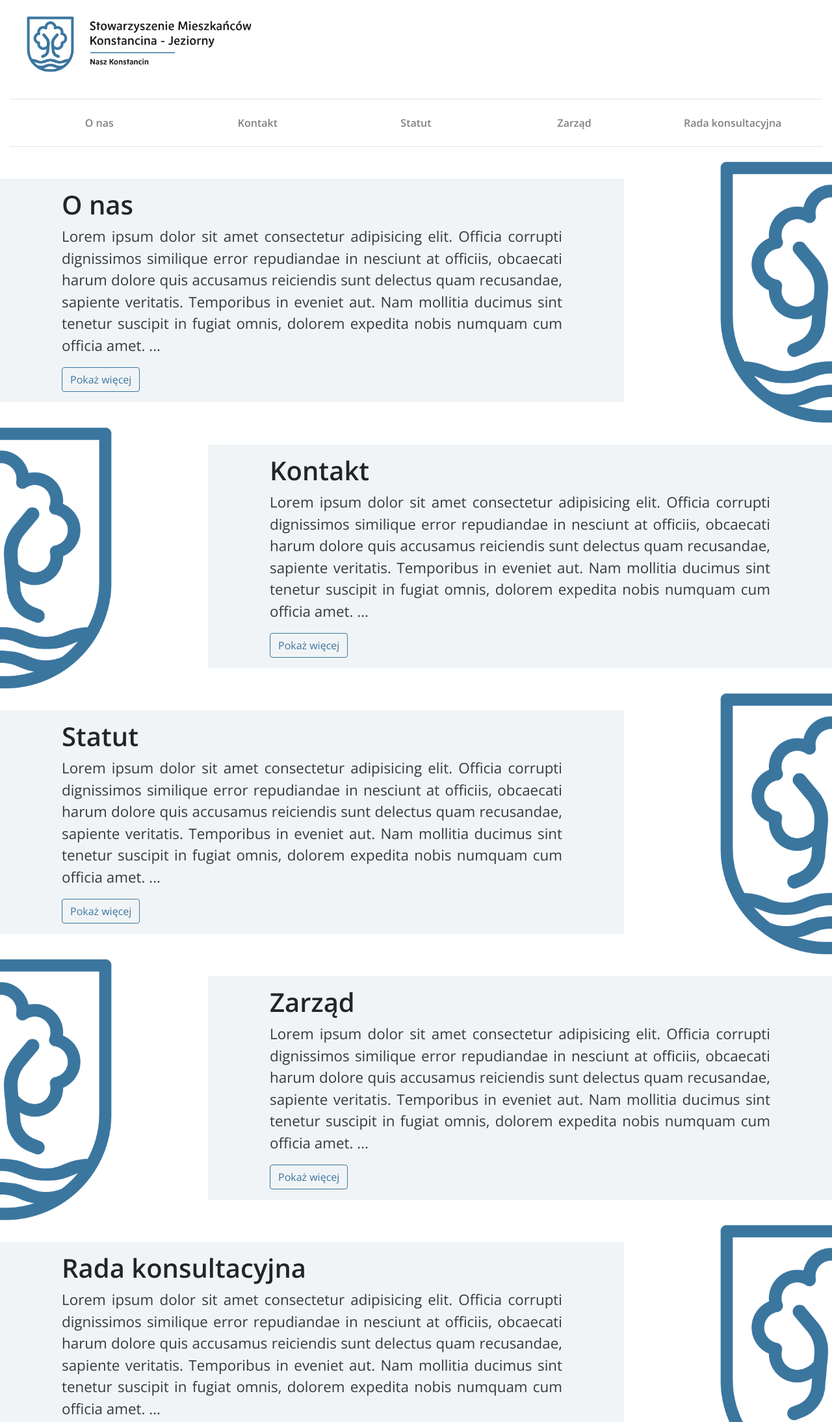
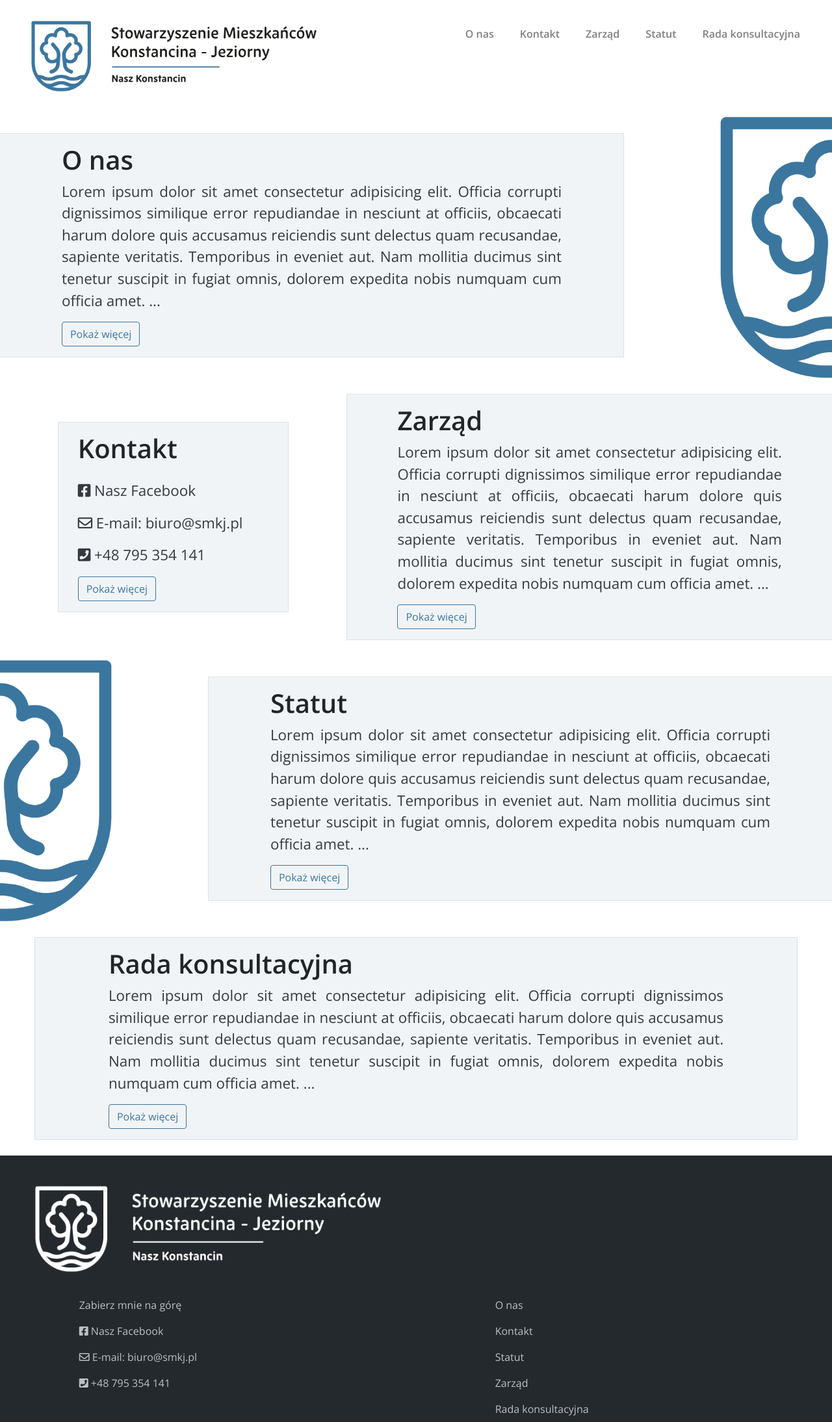
Before and after one commit to itsPachou/smkj-website, a plain HTML site: page index.html in a window 1280 px wide. Shown: the top 2188 px of the page at 65% size. Drawn offline with nearby package versions, Linux system fonts and the light colour scheme.

Commit message:
Change site's layout and cosmetics

```diff
--- a/index.html
+++ b/index.html
@@ -12,41 +12,35 @@
 </head>
 <body>
     <section id="brandSection" class="container-fluid px-3">
-        <div class="row align-items-left">
-            <div class="col-8 col-lg-5 col-xl-4">
+        <div class="row">
+            <div class="col-9 col-lg-6 col-xl-5">
                 <img src="smkj_logo_top.png" id="imgBrandLogo" class="img-fluid" alt="Logo Stowarzyszenia Mieszkańców">
             </div>
-            <div class="col-4 col-lg-7 col-xl-8">
-                <!--  -->
+            <div class="col-3 col-lg-6 col-xl-7 px-0 mx-0">
+                <nav class="navbar navbar-expand-lg navbar-light my-0 d-flex justify-content-end">
+                    <!-- <a class="navbar-brand d-lg-none" href="#"><img src="smkj_logo_nasz_konstancin.png" id="miniatureNavLogo" alt="Miniature navigation logo"></a> -->
+                    <button class="navbar-toggler mt-3 mt-md-4" type="button" data-toggle="collapse" data-target="#navbarCollapsingContent" aria-controls="navbarSupportedContent" aria-expanded="false" aria-label="Toggle navigation">
+                        <span class="navbar-toggler-icon"></span>
+                    </button>
+                    <div class="collapse navbar-collapse mt-lg-3 mt-xl-4 px-0 mx-0" id="navbarCollapsingContent">
+                        <ul class="navbar-nav w-100 justify-content-end px-0 mx-0">
+                            <li class="nav-item mr-xl-4"><a class="nav-link" href="#" onclick="smoothScroll(document.getElementById('onasContentSection'))">O nas</a></li>
+                            <li class="nav-item mr-xl-4"><a class="nav-link" href="#" onclick="smoothScroll(document.getElementById('kontaktContentSection'))">Kontakt</a></li>
+                            <li class="nav-item mr-xl-4"><a class="nav-link" href="#" onclick="smoothScroll(document.getElementById('kontaktContentSection'))">Zarząd</a></li>
+                            <li class="nav-item mr-xl-4"><a class="nav-link" href="#" onclick="smoothScroll(document.getElementById('statutContentSection'))">Statut</a></li>
+                            <li class="nav-item mr-xl-4"><a class="nav-link" href="#" onclick="smoothScroll(document.getElementById('radaContentSection'))">Rada konsultacyjna</a></li>
+                        </ul>
+                    </div>
+                </nav>
             </div>
         </div>
     </section>
-
-    <section id="navbarSection" class="container-fluid">
-        <hr>
-        <nav class="navbar navbar-expand-lg navbar-light py-0 my-0">
-            <a class="navbar-brand d-lg-none" href="#"><img src="smkj_logo_nasz_konstancin.png" id="miniatureNavLogo" alt="Miniature navigation logo"></a>
-            <button class="navbar-toggler" type="button" data-toggle="collapse" data-target="#navbarCollapsingContent" aria-controls="navbarSupportedContent" aria-expanded="false" aria-label="Toggle navigation">
-                <span class="navbar-toggler-icon"></span>
-            </button>
-            <div class="collapse navbar-collapse" id="navbarCollapsingContent">
-                <ul class="navbar-nav w-100 nav-justified">
-                    <li class="nav-item"><a class="nav-link" href="#" onclick="smoothScroll(document.getElementById('onasContentSection'))">O nas</a></li>
-                    <li class="nav-item"><a class="nav-link" href="#" onclick="smoothScroll(document.getElementById('kontaktContentSection'))">Kontakt</a></li>
-                    <li class="nav-item"><a class="nav-link" href="#" onclick="smoothScroll(document.getElementById('statutContentSection'))">Statut</a></li>
-                    <li class="nav-item"><a class="nav-link" href="#" onclick="smoothScroll(document.getElementById('zarzadContentSection'))">Zarząd</a></li>
-                    <li class="nav-item"><a class="nav-link" href="#" onclick="smoothScroll(document.getElementById('radaContentSection'))">Rada konsultacyjna</a></li>
-                </ul>
-            </div>
-        </nav>
-        <hr>
-    </section>
 <!-- O nas -->
-    <section class="container-fluid" id="onasContentSection">
+    <section class="container-fluid mb-lg-4" id="onasContentSection">
         <div class="row align-items-center">
-            <div class="col-lg-9 py-3 textBoxes">
+            <div class="col-lg-9 py-3 textBoxes border border-left-0">
                 <div class="row justify-content-center">
-                    <div class="col-md-8 col-lg-10">
+                    <div class="col-11 col-md-8 col-lg-10">
                         <!-- Card Title -->
                         <h1>O nas</h1>
                         <!-- Card Text -->
@@ -66,37 +60,59 @@
             </div>
         </div>
     </section>
-<!-- Kontakt -->
-    <section class="container-fluid" id="kontaktContentSection">
-        <div class="row align-items-center">
-            <div class="col-lg-9 order-1 order-lg-2 py-3 textBoxes">
+<!-- Kontakt/Zarzad -->
+    <section class="container-fluid mb-lg-4" id="kontaktContentSection">
+        <div class="row d-flex justify-content-center align-items-center">
+            <div class="col-12 col-lg-6 col-xl-5 justify-content-center">
                 <div class="row justify-content-center">
-                    <div class="col-md-8 col-lg-10">
+                    <div class="col-10 col-lg-9 col-xl-8 py-3 border textBoxes">
+                        <div class="row justify-content-center">
+                            <div class="col-11 col-md-8 col-lg-10 col-xl-11">
+                                <!-- Card Title -->
+                                <h1 class="mb-4">Kontakt</h1>
+                                <!-- Card Text -->
+                                <p class="mt-4"><a class="kontaktLink" href="https://www.facebook.com/pages/category/Non-Governmental-Organization--NGO-/Stowarzyszenie-Mieszka%C5%84c%C3%B3w-Konstancina-Jeziorny-Nasz-Konstancin-104018204784011/"><i class="fab fa-facebook-square"></i> Nasz Facebook</a></p>
+                                <p class="text-dark"><i class="far fa-envelope"></i> E-mail: biuro@smkj.pl</p>
+                                <p class="text-dark"><i class="fas fa-phone-square"></i> +48 795 354 141</p>
+                                <p class="text-dark">
+                                <!-- <span id="kontaktDots">...</span> -->
+                                <!-- <span id="kontaktMore">Lorem ipsum dolor sit amet consectetur adipisicing elit. Ex, soluta.</span> -->
+                                </p>
+                                <button onclick="kontaktReadMore()" type="button" id="kontaktBtn" class="btn btnReadMore">Pokaż więcej</button>
+                            </div>
+                        </div>
+                    </div>
+                </div>
+                <div class="d-flex justify-content-center">
+                        <img src="smkj_logo.png" id="emblemLogo" class="d-lg-none" alt="Logo miniature">
+                </div>
+            </div>
+            <div class="col-lg-6 col-xl-7 d-flex textBoxes border border-right-0 justify-content-center py-3">
+                <div class="row justify-content-center">
+                    <div class="col-11 col-md-8 col-lg-10">
                         <!-- Card Title -->
-                        <h1>Kontakt</h1>
+                        <h1>Zarząd</h1>
                         <!-- Card Text -->
                         <p class="text-dark text-justify">Lorem ipsum dolor sit amet consectetur adipisicing elit. Officia corrupti dignissimos similique error repudiandae in nesciunt at officiis, obcaecati harum dolore quis accusamus reiciendis sunt delectus quam recusandae, sapiente veritatis. Temporibus in eveniet aut. Nam mollitia ducimus sint tenetur suscipit in fugiat omnis, dolorem expedita nobis numquam cum officia amet.
-                        <span id="kontaktDots">...</span>
-                        <span id="kontaktMore">Lorem ipsum dolor sit amet consectetur adipisicing elit. Ex, soluta.</span>
+                        <span id="zarzadDots">...</span>
+                        <span id="zarzadMore">Lorem ipsum dolor sit amet consectetur adipisicing elit. Ex, soluta.</span>
                         </p>
-                        <button onclick="kontaktReadMore()" type="button" id="kontaktBtn" class="btn btnReadMore">Pokaż więcej</button>
+                        <button onclick="zarzadReadMore()" type="button" id="zarzadBtn" class="btn btnReadMore">Pokaż więcej</button>
                     </div>
                 </div>
             </div>
-            <div class="col-lg-3 order-2 order-lg-1 d-flex justify-content-lg-start justify-content-center px-0">
-                <!-- Half logo image -->
-                <img src="smkj_logo_side_right_sm.png" class="d-none d-lg-block img-fluid" alt="logo smkj">
+            <div class="d-flex justify-content-center">
                 <!-- Miniature logo at smaller viewports -->
                 <img src="smkj_logo.png" id="emblemLogo" class="d-lg-none" alt="Logo miniature">
             </div>
         </div>
     </section>
 <!-- Statut -->
-    <section class="container-fluid" id="statutContentSection">
+    <section class="container-fluid mb-lg-4" id="statutContentSection">
         <div class="row align-items-center">
-            <div class="col-lg-9 py-3 textBoxes">
+            <div class="col-lg-9 py-3 textBoxes border border-right-0 order-1 order-lg-2">
                 <div class="row justify-content-center">
-                    <div class="col-md-8 col-lg-10">
+                    <div class="col-11 col-md-8 col-lg-10">
                         <!-- Card Title -->
                         <h1>Statut</h1>
                         <!-- Card Text -->
@@ -108,32 +124,7 @@
                     </div>
                 </div>
             </div>
-            <div class="col-lg-3 d-flex justify-content-lg-end justify-content-center px-0">
-                <!-- Half logo image -->
-                <img src="smkj_logo_side_left_sm.png" class="d-none d-lg-block img-fluid" alt="logo smkj">
-                <!-- Miniature logo at smaller viewports -->
-                <img src="smkj_logo.png" id="emblemLogo" class="d-lg-none" alt="Logo miniature">
-            </div>
-        </div>
-    </section>
-<!-- Zarzad -->
-    <section class="container-fluid" id="zarzadContentSection">
-        <div class="row align-items-center">
-            <div class="col-lg-9 order-1 order-lg-2 py-3 textBoxes">
-                <div class="row justify-content-center">
-                    <div class="col-md-8 col-lg-10">
-                        <!-- Card Title -->
-                        <h1>Zarząd</h1>
-                        <!-- Card Text -->
-                        <p class="text-dark text-justify">Lorem ipsum dolor sit amet consectetur adipisicing elit. Officia corrupti dignissimos similique error repudiandae in nesciunt at officiis, obcaecati harum dolore quis accusamus reiciendis sunt delectus quam recusandae, sapiente veritatis. Temporibus in eveniet aut. Nam mollitia ducimus sint tenetur suscipit in fugiat omnis, dolorem expedita nobis numquam cum officia amet.
-                        <span id="zarzadDots">...</span>
-                        <span id="zarzadMore">Lorem ipsum dolor sit amet consectetur adipisicing elit. Ex, soluta.</span>
-                        </p>
-                        <button onclick="zarzadReadMore()" type="button" id="zarzadBtn" class="btn btnReadMore">Pokaż więcej</button>
-                    </div>
-                </div>
-            </div>
-            <div class="col-lg-3 order-2 order-lg-1 d-flex justify-content-lg-start justify-content-center px-0">
+            <div class="col-lg-3 d-flex order-2 order-lg-1 justify-content-lg-start justify-content-center px-0">
                 <!-- Half logo image -->
                 <img src="smkj_logo_side_right_sm.png" class="d-none d-lg-block img-fluid" alt="logo smkj">
                 <!-- Miniature logo at smaller viewports -->
@@ -141,12 +132,13 @@
             </div>
         </div>
     </section>
+
 <!-- Rada konsultacyjna -->
-    <section class="container-fluid" id="radaContentSection">
-        <div class="row align-items-center">
-            <div class="col-lg-9 py-3 textBoxes">
+    <section class="container-fluid mb-lg-4" id="radaContentSection">
+        <div class="row align-items-center justify-content-center">
+            <div class="col-sm-11 col-lg-20 py-3 border textBoxes">
                 <div class="row justify-content-center">
-                    <div class="col-md-8 col-lg-10">
+                    <div class="col-11 col-md-8 col-lg-10">
                         <!-- Card Title -->
                         <h1>Rada konsultacyjna</h1>
                         <!-- Card Text -->
@@ -158,34 +150,32 @@
                     </div>
                 </div>
             </div>
-            <div class="col-lg-3 d-flex justify-content-lg-end justify-content-center px-0">
-                <!-- Half logo image -->
-                <img src="smkj_logo_side_left_sm.png" class="d-none d-lg-block img-fluid" alt="logo smkj">
+            <div class="d-flex justify-content-center px-0">
                 <!-- Miniature logo at smaller viewports -->
                 <img src="smkj_logo.png" id="emblemLogo" class="d-lg-none" alt="Logo miniature">
             </div>
         </div>
     </section>
 <!-- footer -->
-    <section class="container-fluid pb-5 pt-2" id="footerSection">
+    <section class="container-fluid mt-lg-4 pb-5 pt-2" id="footerSection">
         <div class="row d-flex justify-content-start">
             <div class="col-md-6">
                 <img src="smkj_logo_footer.png" alt="SMKJ logo" class="img-fluid">
             </div>
         </div>
         <div class="row d-flex justify-content-around">
-            <div class="col-10 col-md-4 footerText">
+            <div class="col-10 col-sm-5 col-md-4 footerText">
                 <p><a class="footerLink" onclick="topFunction()" href="#">Zabierz mnie na górę</a></p>
                 <p><a class="footerLink" href="https://www.facebook.com/pages/category/Non-Governmental-Organization--NGO-/Stowarzyszenie-Mieszka%C5%84c%C3%B3w-Konstancina-Jeziorny-Nasz-Konstancin-104018204784011/"><i class="fab fa-facebook-square"></i> Nasz Facebook</a></p>
                 <p><i class="far fa-envelope"></i> E-mail: biuro@smkj.pl</p>
-                <p><i class="fas fa-phone-square"></i> +48 123 456 789</p>
+                <p><i class="fas fa-phone-square"></i> +48 795 354 141</p>
             </div>
-            <div class="col-10 col-md-4 footerText">
-                <p><i class="fas fa-arrow-alt-circle-up"></i>  <a class="footerLink" href="#" onclick="smoothScroll(document.getElementById('onasContentSection'))">O nas</a></p>
-                <p><i class="fas fa-arrow-alt-circle-up"></i>  <a class="footerLink" href="#" onclick="smoothScroll(document.getElementById('kontaktContentSection'))">Kontakt</a></p>
-                <p><i class="fas fa-arrow-alt-circle-up"></i>  <a class="footerLink" href="#" onclick="smoothScroll(document.getElementById('statutContentSection'))">Statut</a></p>
-                <p><i class="fas fa-arrow-alt-circle-up"></i>  <a class="footerLink" href="#" onclick="smoothScroll(document.getElementById('zarzadContentSection'))">Zarząd</a></p>
-                <p><i class="fas fa-arrow-alt-circle-up"></i>  <a class="footerLink" href="#" onclick="smoothScroll(document.getElementById('radaContentSection'))">Rada konsultacyjna</a></p>
+            <div class="col-10 col-sm-5 col-md-4 footerText">
+                <p><a class="footerLink" href="#" onclick="smoothScroll(document.getElementById('onasContentSection'))">O nas</a></p>
+                <p><a class="footerLink" href="#" onclick="smoothScroll(document.getElementById('kontaktContentSection'))">Kontakt</a></p>
+                <p><a class="footerLink" href="#" onclick="smoothScroll(document.getElementById('statutContentSection'))">Statut</a></p>
+                <p><a class="footerLink" href="#" onclick="smoothScroll(document.getElementById('zarzadContentSection'))">Zarząd</a></p>
+                <p><a class="footerLink" href="#" onclick="smoothScroll(document.getElementById('radaContentSection'))">Rada konsultacyjna</a></p>
             </div>
         </div>
     </section>
--- a/style.css
+++ b/style.css
@@ -12,7 +12,13 @@ nav {
 
 .textBoxes {
     background-color: #f1f4f6!important;
-    font-size: 1.4rem;
+}
+
+@media (min-width: 0px) {
+    .textBoxes{font-size: 1.2rem;}
+}
+@media (min-width: 768px) {
+    .textBoxes{font-size: 1.4rem;}
 }
 
 h1 {
@@ -58,8 +64,16 @@ h1 {
     display: none;
 }
 
+.kontaktLink {
+    color: #343a40;
+    text-decoration: none;
+}
+.kontaktLink:hover {
+    color: #232930;
+    text-decoration: underline;
+}
+
 #footerSection {
-    margin-top: 20px;
     background-color: #24292e;
 }
 .footerText {
```
